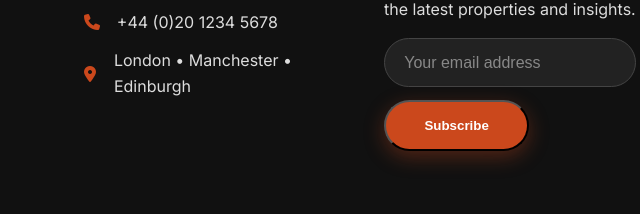
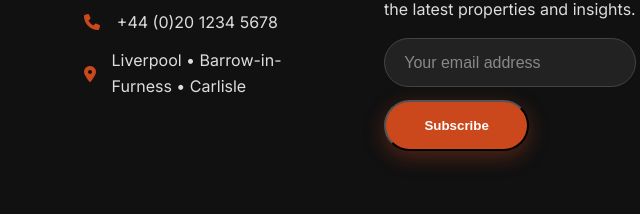
Before and after one commit to craigant26-arch/Pomegranate-Website, a plain HTML site: page for-rent.html in a window 1280 px wide. Shown: the part 1499-1713 px from the top of the page, 580-1220 px from the left. Drawn offline with nearby package versions, Linux system fonts and the light colour scheme.

Commit message:
Update for-rent.html

```diff
--- a/for-rent.html
+++ b/for-rent.html
@@ -110,7 +110,7 @@
         <ul class="contact-list">
           <li><i class="fas fa-envelope"></i>info@pomprop.co.uk</li>
           <li><i class="fas fa-phone"></i> +44 (0)20 1234 5678</li>
-          <li><i class="fas fa-map-marker-alt"></i> London • Manchester • Edinburgh</li>
+          <li><i class="fas fa-map-marker-alt"></i> Liverpool • Barrow-in-Furness • Carlisle</li>
         </ul>
       </div>
 
@@ -158,4 +158,5 @@
     });
   </script>
 </body>
+
 </html>
```
